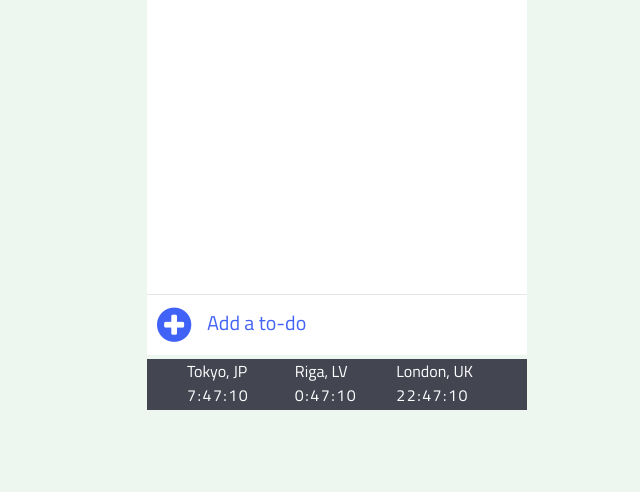
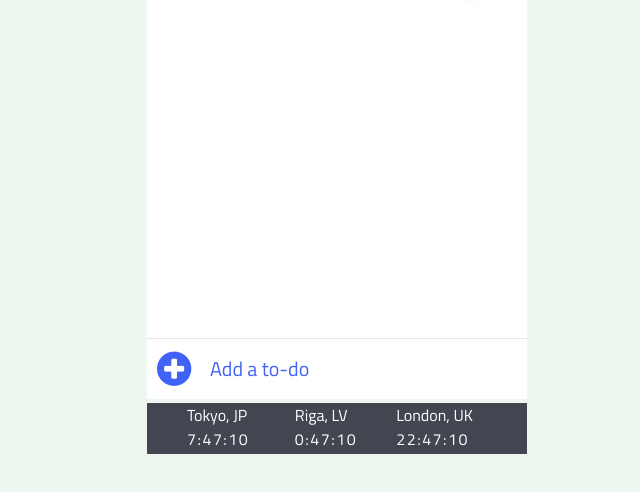
Before and after one commit to djraivis/creativeToDoList, a plain HTML site: page index.html in a window 1280 px wide. Shown: the part 286-778 px from the top of the page, without its empty margins (303-943 px from the left). Drawn offline with nearby package versions, Linux system fonts and the light colour scheme.

Commit message:
input field fixedy

```diff
--- a/css/style.css
+++ b/css/style.css
@@ -10,10 +10,10 @@ body {
     /* background-attachment: fixed; */
     background-position: center;
     /* background-blend-mode: overlay; */
-    /* display: flex;
+    display: flex;
     justify-content: center;
     align-items: center;
-    height: 100vh; */
+    height: 100vh;
 }
 
 img {
@@ -158,10 +158,10 @@ img {
 }
 .add-to-do input {
     position: absolute;
-    left: 50px;
-    height: 35px;
-    width: 310px;
-    background-color: transparent;
+    left: 53px;
+    height: 38px;
+    width: 300px;
+    color: rgba(73, 73, 73, 0.987);
     border: none;
     font-size: 20px;
     padding-left: 10px;
```
